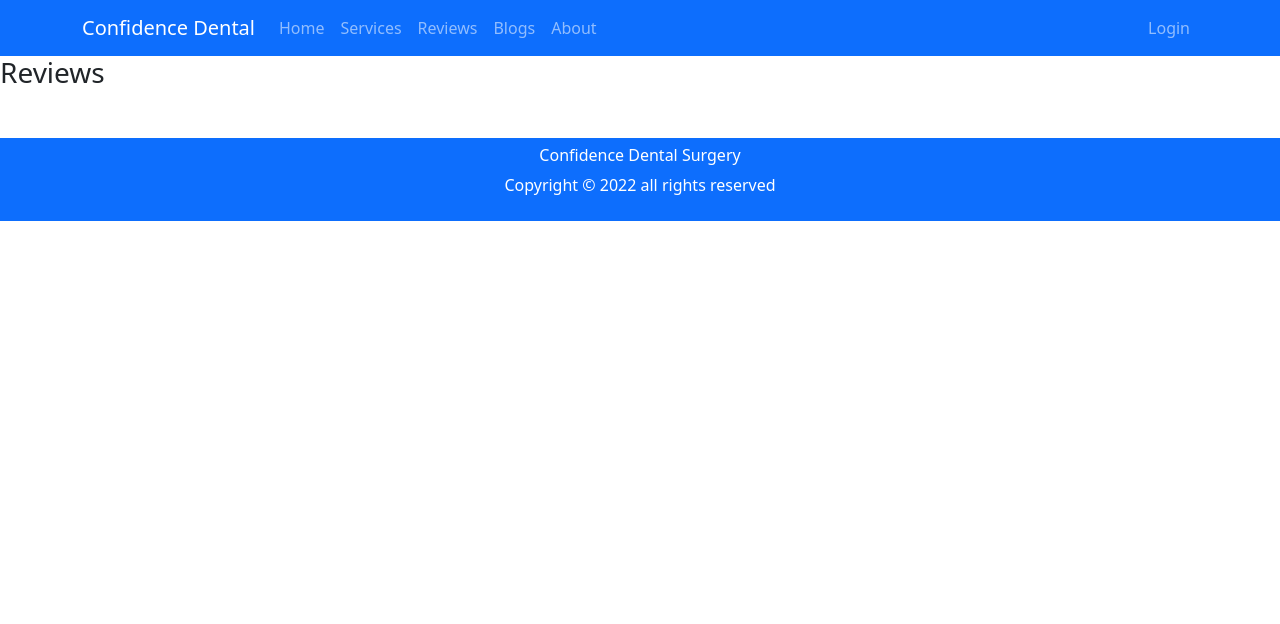
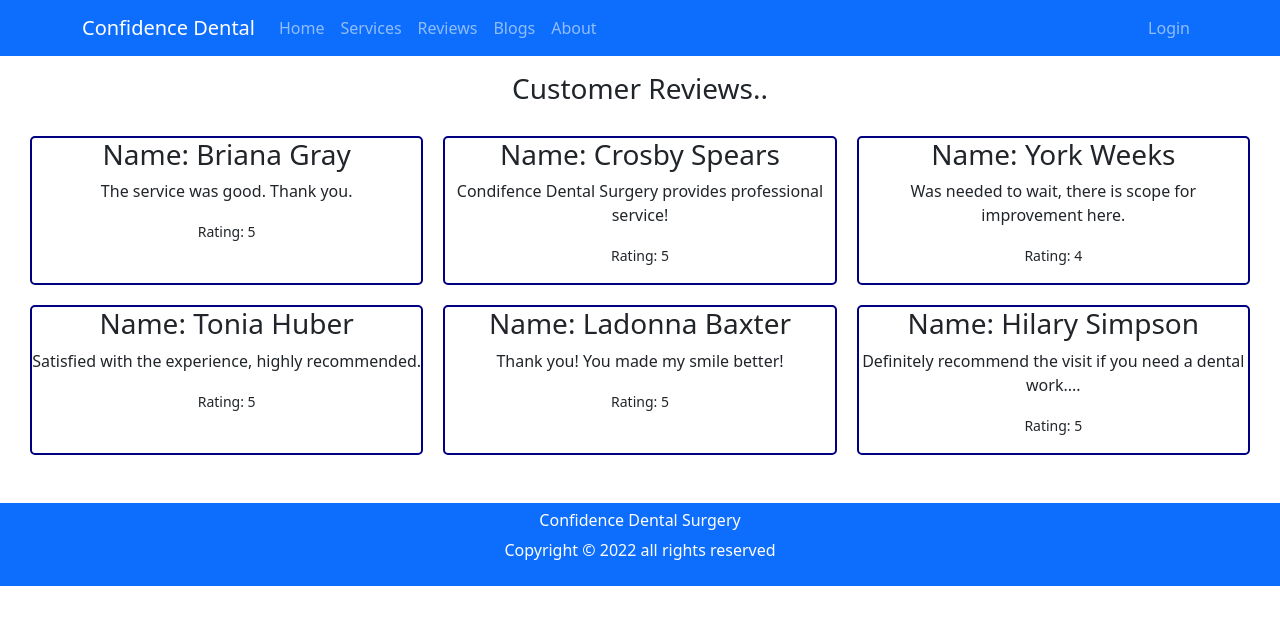
Before and after one commit to drshaila2021/indipendent-service-provider, a React (Create React App) app: page /reviews in a window 1280 px wide. Shown: the top 624 px of the page. Built offline with nearby package versions, Linux system fonts and the light colour scheme; no server answers.

Commit message:
reviews updated

```diff
--- /dev/null
+++ b/public/reviews.json
@@ -0,0 +1,38 @@
+[
+  {
+    "id": "6249eb601badbe9cdfc51a12",
+    "name": "Briana Gray",
+    "post": "The service was good. Thank you.",
+    "rating": 5
+  },
+  {
+    "id": "6249eb60e91f66d67f63e3be",
+    "name": "Crosby Spears",
+    "post": "Condifence Dental Surgery provides professional service!",
+    "rating": 5
+  },
+  {
+    "id": "6249eb603373e3293b276db2",
+    "name": "York Weeks",
+    "post": "Was needed to wait, there is scope for improvement here. ",
+    "rating": 4
+  },
+  {
+    "id": "6249eb6050b95204e61489bf",
+    "name": "Tonia Huber",
+    "post": "Satisfied with the experience, highly recommended.",
+    "rating": 5
+  },
+  {
+    "id": "6249eb604bfce279e3d42532",
+    "name": "Ladonna Baxter",
+    "post": "Thank you! You made my smile better!",
+    "rating": 5
+  },
+  {
+    "id": "6249eb600e515b09b2923b9a",
+    "name": "Hilary Simpson",
+    "post": "Definitely recommend the visit if you need a dental work....",
+    "rating": 5
+  }
+]
--- /dev/null
+++ b/src/components/Review/Review.js
@@ -0,0 +1,16 @@
+import React from "react";
+
+const Review = (props) => {
+  const { name, post, rating } = props.review;
+  return (
+    <div>
+      <h3>Name: {name}</h3>
+      <p>{post}</p>
+      <p>
+        <small>Rating: {rating} </small>
+      </p>
+    </div>
+  );
+};
+
+export default Review;
--- a/src/components/Reviews/Reviews.js
+++ b/src/components/Reviews/Reviews.js
@@ -1,9 +1,23 @@
-import React from "react";
+import React, { useEffect, useState } from "react";
+import Review from "../Review/Review";
+import "./reviews.css";
 
 const Reviews = () => {
+  const [reviews, setReviews] = useState([]);
+  useEffect(() => {
+    fetch("reviews.json")
+      .then((res) => res.json())
+      .then((data) => setReviews(data));
+  }, []);
+
   return (
-    <div>
-      <h3>Reviews</h3>
+    <div className="reviews text-center my-3">
+      <h3> Customer Reviews..</h3>
+      <div className="review-container">
+        {reviews.map((review) => (
+          <Review review={review} key={review.id}></Review>
+        ))}
+      </div>
     </div>
   );
 };
--- /dev/null
+++ b/src/components/Reviews/reviews.css
@@ -0,0 +1,19 @@
+.review-container {
+  margin: 30px;
+  display: grid;
+  grid-template-columns: repeat(3, 1fr);
+  gap: 20px;
+}
+
+.review-container div {
+  border: 2px solid navy;
+  border-radius: 5px;
+}
+
+.btn-all-reviews {
+  background-color: navy;
+  color: white;
+  border-radius: 5px;
+  padding: 10px;
+  margin-top: 10px;
+}
--- a/src/components/Service/Service.css
+++ b/src/components/Service/Service.css
@@ -1,3 +1,8 @@
 .service img {
   width: 400px;
 }
+
+.service {
+  border: 1px solid grey;
+  border-radius: 10px;
+}
--- a/src/components/Service/Service.js
+++ b/src/components/Service/Service.js
@@ -6,7 +6,7 @@ import "./Service.css";
 const Service = (props) => {
   const { name, price, picture } = props.service;
   return (
-    <div className="service">
+    <div className="service text-center py-3">
       <img src={picture} alt="" />
       <h4>Service Name: {name}</h4>
       <h4>Price: ${price}</h4>
```
Also changed, not shown: public/services.json (+4 -4 lines).
